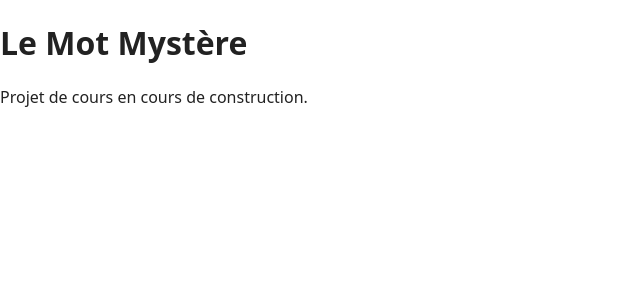
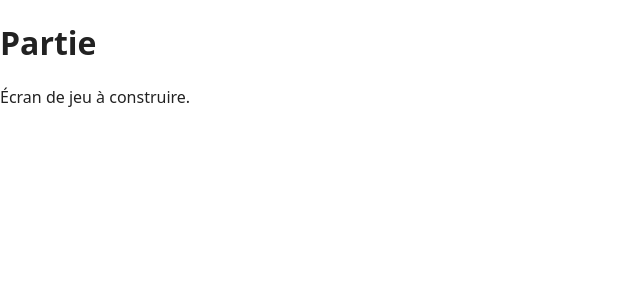
Before and after one commit to ethn924/mot-mystere, a React (Vite) app: page /partie in a window 1280 px wide. Shown: the top 300 px of the page, without its empty margins (0-640 px from the left). Built offline with nearby package versions, Linux system fonts and the light colour scheme.

Commit message:
Ajout des mots et React Router

```diff
--- a/package.json
+++ b/package.json
@@ -11,7 +11,8 @@
   },
   "dependencies": {
     "react": "^19.3.1",
-    "react-dom": "^19.3.1"
+    "react-dom": "^19.3.1",
+    "react-router-dom": "^7.18.4"
   },
   "devDependencies": {
     "@eslint/js": "^10.0.1",
--- a/src/App.jsx
+++ b/src/App.jsx
@@ -1,9 +1,16 @@
+import { BrowserRouter, Navigate, Route, Routes } from 'react-router-dom'
+import Accueil from './pages/Accueil.jsx'
+import Partie from './pages/Partie.jsx'
+
 function App() {
   return (
-    <div>
-      <h1>Le Mot Mystère</h1>
-      <p>Projet de cours en cours de construction.</p>
-    </div>
+    <BrowserRouter>
+      <Routes>
+        <Route path="/" element={<Accueil />} />
+        <Route path="/partie" element={<Partie />} />
+        <Route path="*" element={<Navigate to="/" replace />} />
+      </Routes>
+    </BrowserRouter>
   )
 }
 
--- /dev/null
+++ b/src/pages/Accueil.jsx
@@ -0,0 +1,10 @@
+function Accueil() {
+  return (
+    <main>
+      <h1>Le Mot Mystère</h1>
+      <p>Écran d'accueil à construire.</p>
+    </main>
+  )
+}
+
+export default Accueil
--- /dev/null
+++ b/src/pages/Partie.jsx
@@ -0,0 +1,10 @@
+function Partie() {
+  return (
+    <main>
+      <h1>Partie</h1>
+      <p>Écran de jeu à construire.</p>
+    </main>
+  )
+}
+
+export default Partie
```
Also changed, not shown: src/data/mots-solutions.json (added, +8 -0 lines).
